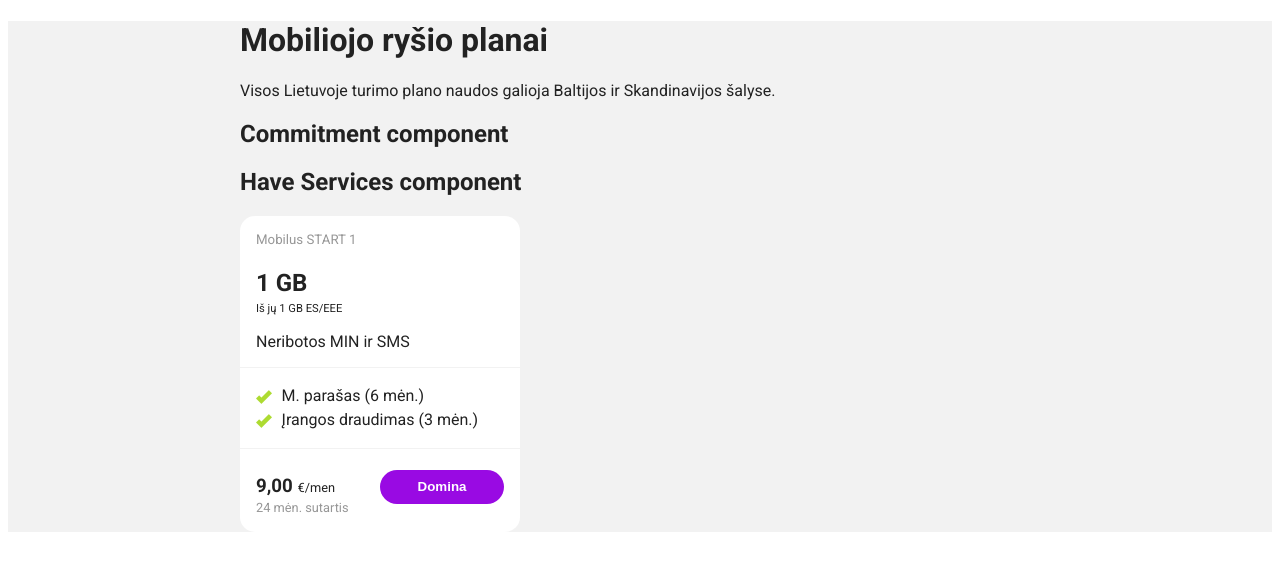
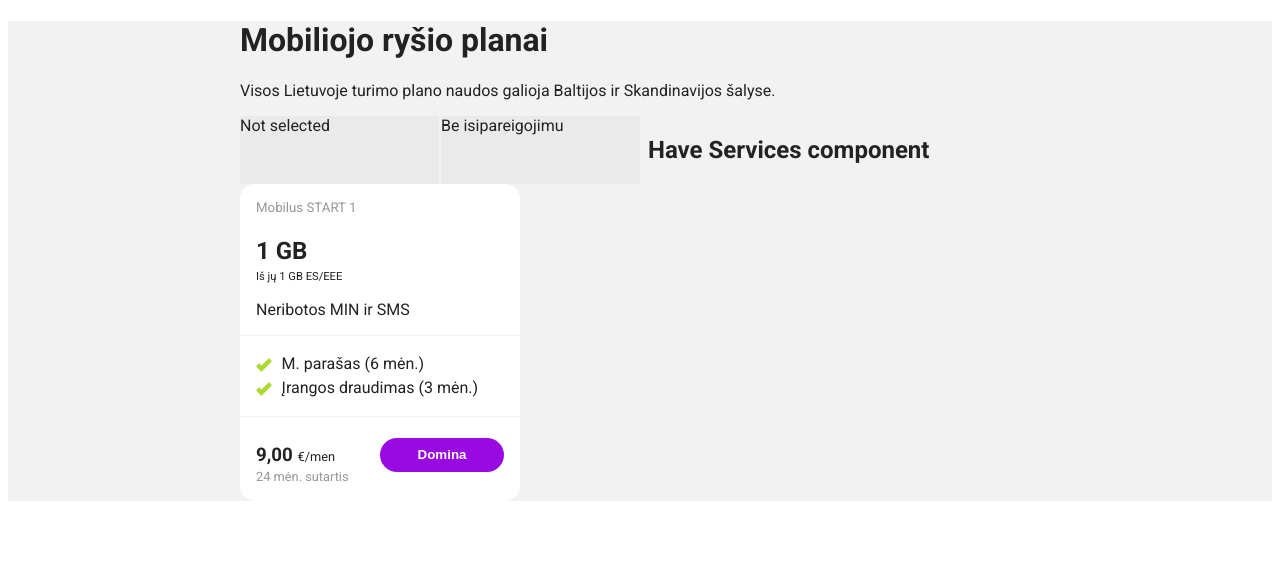
Before and after one commit to ignaskoncius/mobile-plans, a React (Create React App) app: page / in a window 1280 px wide. Shown: the top 570 px of the page. Built offline with nearby package versions, Linux system fonts and the light colour scheme.

Commit message:
customRadio

```diff
--- a/src/App.css
+++ b/src/App.css
@@ -12,6 +12,11 @@
   margin: 0 auto;
 }
 
+.d-flex {
+  display: flex;
+  gap: 0.5rem;
+}
+
 /* Components */
 .App {
   font-family: 'Roboto', sans-serif;
@@ -19,6 +24,7 @@
   color: #222;
 }
 
+/* Mobile plan component */
 .mobile-plan {
   background-color: #fff;
   /* temporary */
@@ -99,3 +105,16 @@
   color: #fff;
   font-weight: bold;
 }
+
+/* Commitment component */
+
+.commitment-component {
+  display: flex;
+  gap: 2px;
+  width: 50%;
+}
+
+.c__selection {
+  background-color: rgba(34, 34, 34, 0.04);
+  flex-basis: 50%;
+}
--- a/src/App.jsx
+++ b/src/App.jsx
@@ -16,7 +16,7 @@ class App extends Component {
         <div className="container">
           <h1>Mobiliojo ryšio planai</h1>
           <p>Visos Lietuvoje turimo plano naudos galioja Baltijos ir Skandinavijos šalyse.</p>
-          <div className="controls">
+          <div className="controls d-flex">
             <Commitment />
             <HaveServices />
           </div>
--- a/src/components/commitment.jsx
+++ b/src/components/commitment.jsx
@@ -1,8 +1,25 @@
 import React, { Component } from 'react';
+import CustomRadio from './common/customRadio';
 
 class Commitment extends Component {
+  handleRadio = () => {
+    console.log('Radio is on');
+  };
   render() {
-    return <h2>Commitment component</h2>;
+    return (
+      <div className="commitment-component">
+        <div className="c__selection">
+          <span className="c__select">
+            <CustomRadio>24 men</CustomRadio>
+          </span>
+          {/* <span className="c__select-title">24 men</span> */}
+        </div>
+        <div className="c__selection">
+          <span className="c__select"></span>
+          <span className="c__select-title">Be isipareigojimu</span>
+        </div>
+      </div>
+    );
   }
 }
 
--- /dev/null
+++ b/src/components/common/customRadio.jsx
@@ -0,0 +1,9 @@
+const CustomRadio = (props) => {
+  return (
+    <div className="radio">
+      <span>Not selected</span>
+    </div>
+  );
+};
+
+export default CustomRadio;
```
